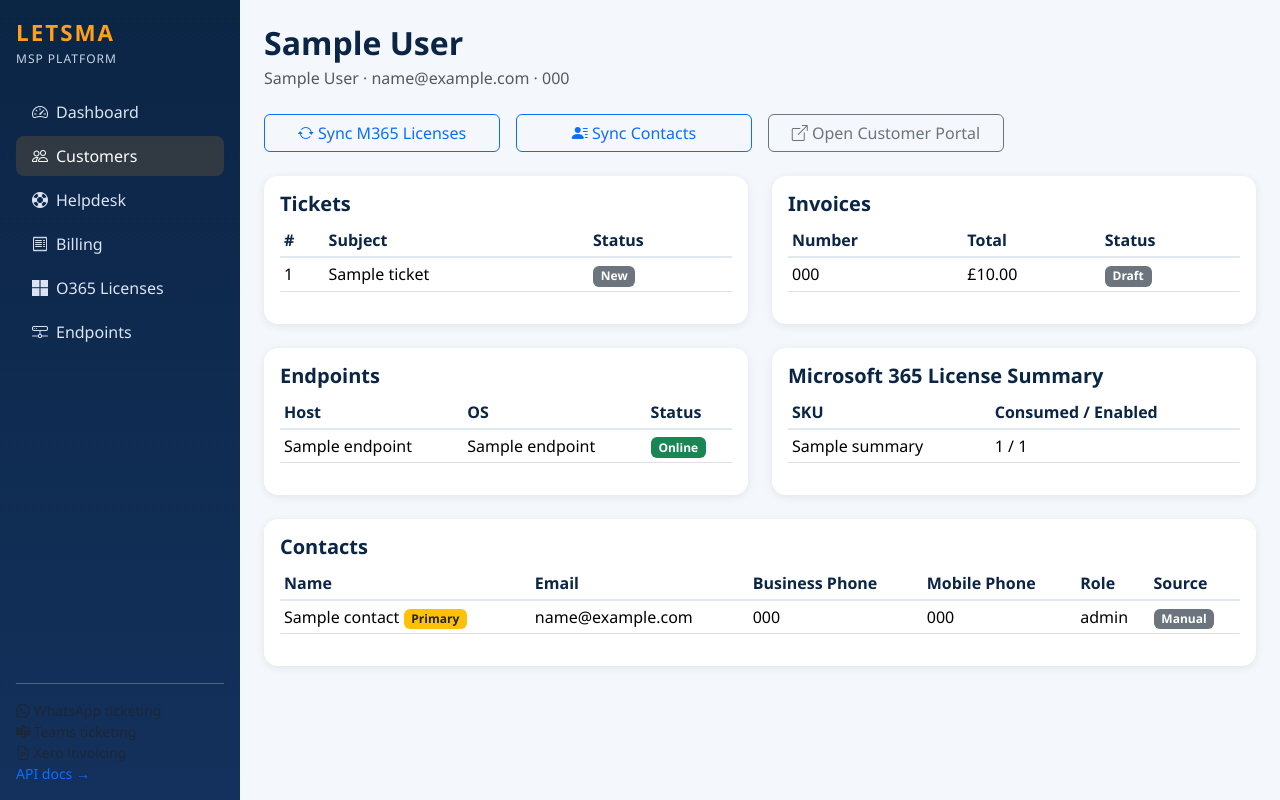
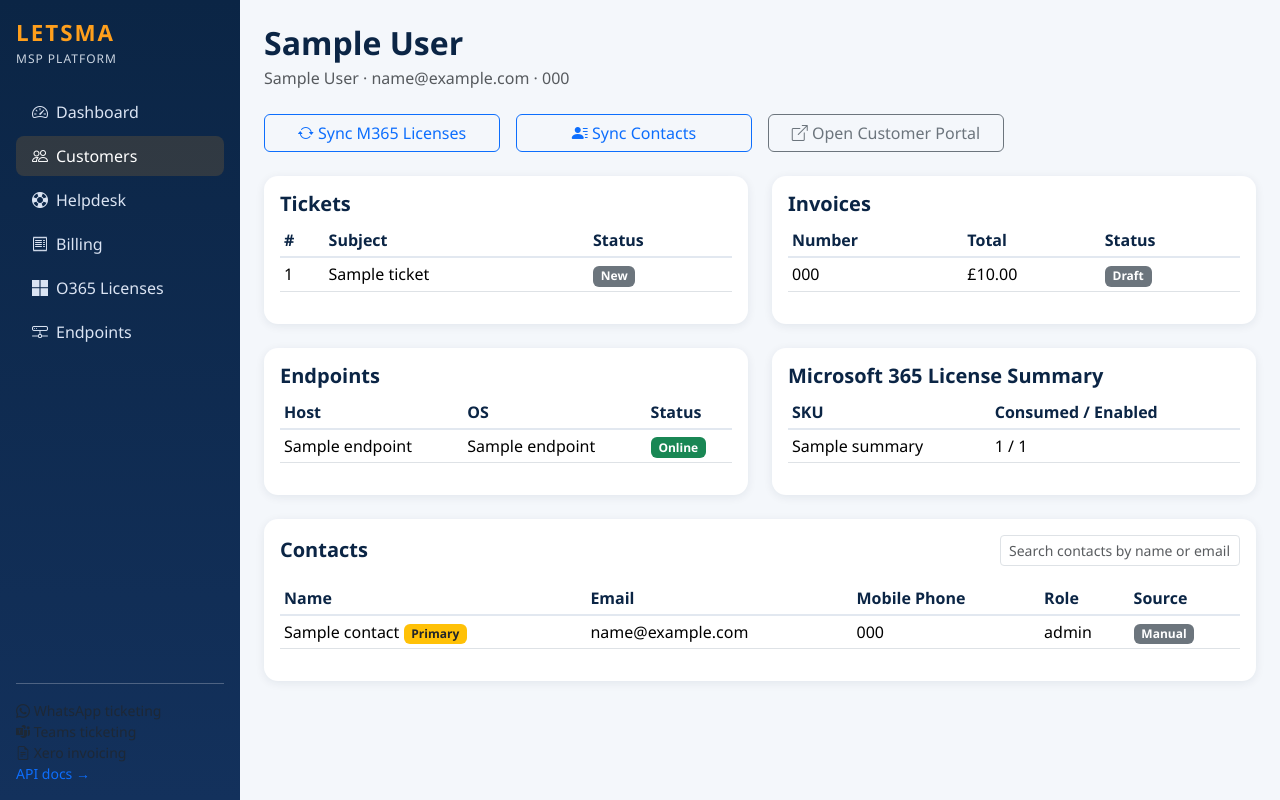
Before and after one commit to mattwells100/letsma-msp-platform, a FastAPI app: page /customers/1 in a window 1280 px wide. Run offline with FastAPI, Linux system fonts and the light colour scheme; tables that the repository leaves empty hold one stand-in row (values such as "Sample post").

Commit message:
Add contact search, sort by first name, hide business phone

```diff
--- a/app/templates/customer_detail.html
+++ b/app/templates/customer_detail.html
@@ -87,15 +87,21 @@
 </div>
 
 <div class="card stat-card p-3 mt-4">
-    <h5 class="page-title">Contacts</h5>
-    <table class="table table-sm align-middle">
-        <thead><tr><th>Name</th><th>Email</th><th>Business Phone</th><th>Mobile Phone</th><th>Role</th><th>Source</th></tr></thead>
+    <div class="d-flex justify-content-between align-items-center mb-3 flex-wrap gap-2">
+        <h5 class="page-title mb-0">Contacts</h5>
+        <div style="min-width: 240px;">
+            <input type="text" id="contactSearchBox" class="form-control form-control-sm"
+                   placeholder="Search contacts by name or email..."
+                   onkeyup="filterContactsTable()">
+        </div>
+    </div>
+    <table class="table table-sm align-middle" id="contactsTable">
+        <thead><tr><th>Name</th><th>Email</th><th>Mobile Phone</th><th>Role</th><th>Source</th></tr></thead>
         <tbody>
-        {% for c in customer.contacts %}
+        {% for c in sorted_contacts %}
             <tr>
                 <td>{{ c.name }}{% if c.is_primary %} <span class="badge bg-warning text-dark">Primary</span>{% endif %}</td>
                 <td>{{ c.email or '-' }}</td>
-                <td>{{ c.business_phone or c.phone or '-' }}</td>
                 <td>{{ c.mobile_phone or '-' }}</td>
                 <td>{{ c.role or '-' }}</td>
                 <td>
@@ -107,10 +113,11 @@
                 </td>
             </tr>
         {% else %}
-            <tr><td colspan="6" class="text-muted">No contacts yet - add one manually or click "Sync Contacts" above (requires m365_tenant_id to be set).</td></tr>
+            <tr><td colspan="5" class="text-muted">No contacts yet - add one manually or click "Sync Contacts" above (requires m365_tenant_id to be set).</td></tr>
         {% endfor %}
         </tbody>
     </table>
+    <div id="noContactsMatch" class="text-muted small" style="display:none;">No contacts match your search.</div>
 </div>
 
 <script>
@@ -146,5 +153,26 @@ async function syncContacts(e, customerId) {
     }
     return false;
 }
+
+function filterContactsTable() {
+    const query = document.getElementById('contactSearchBox').value.trim().toLowerCase();
+    const rows = document.querySelectorAll('#contactsTable tbody tr');
+    let visibleCount = 0;
+
+    rows.forEach(row => {
+        const nameCell = row.cells[0];
+        const emailCell = row.cells[1];
+        if (!nameCell || !emailCell) return;  // skip the "no contacts yet" placeholder row
+
+        const nameText = nameCell.textContent.toLowerCase();
+        const emailText = emailCell.textContent.toLowerCase();
+        const matches = nameText.includes(query) || emailText.includes(query);
+
+        row.style.display = matches ? '' : 'none';
+        if (matches) visibleCount++;
+    });
+
+    document.getElementById('noContactsMatch').style.display = (visibleCount === 0 && query !== '') ? '' : 'none';
+}
 </script>
 {% endblock %}
```
Also changed, not shown: app/routers/portal.py (+21 -1 lines).
